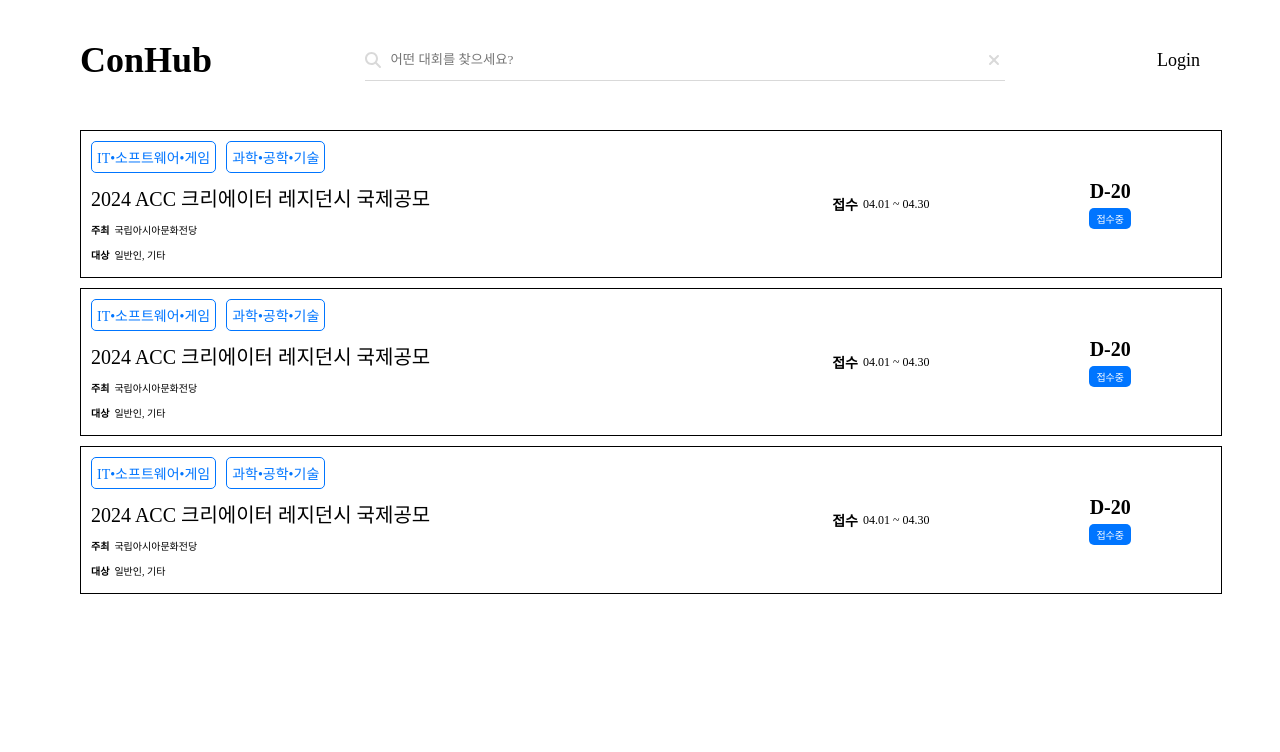
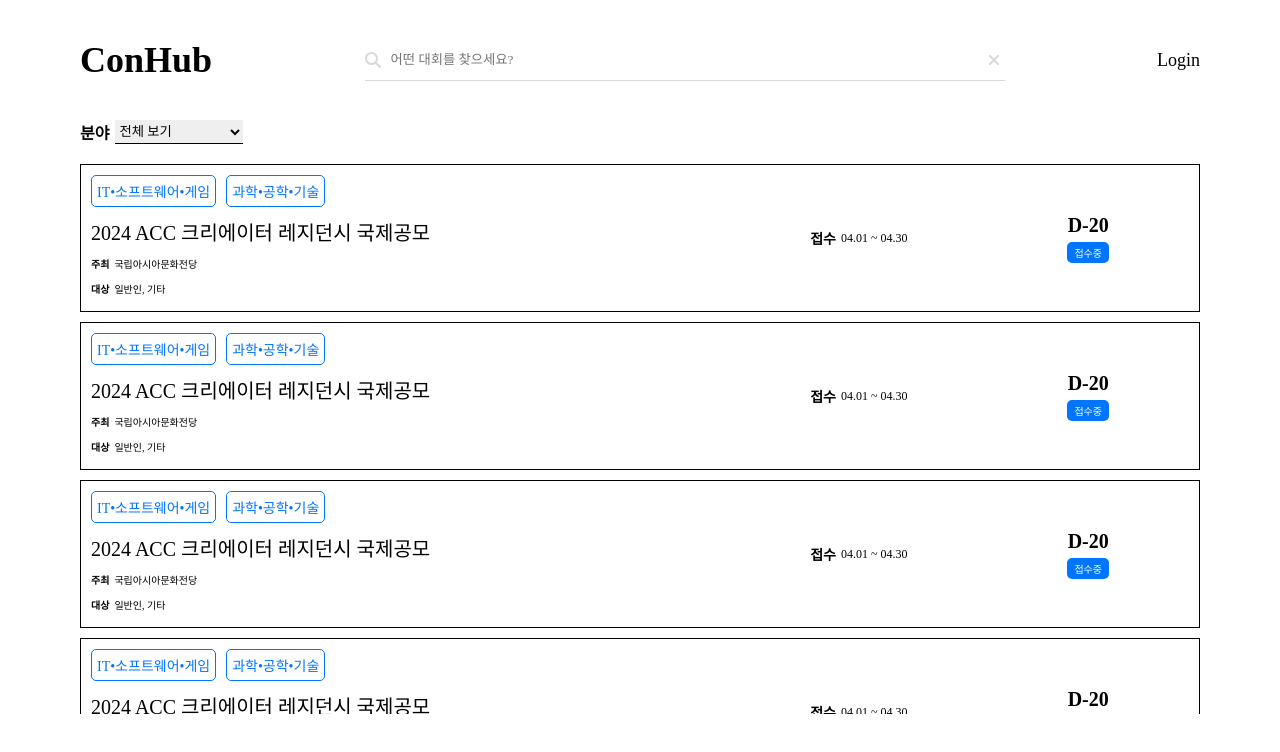
Before and after one commit to sunrin-programming-project/Frontend, a React (Vite) app: page / in a window 1280 px wide. Shown: the top 752 px of the page. Built offline with nearby package versions, Linux system fonts and the light colour scheme; a web font is replaced by a local one.

Commit message:
feat: Create main page

```diff
--- /dev/null
+++ b/src/components/Select.jsx
@@ -0,0 +1,22 @@
+import "../styles/select.scss";
+
+const Select = () => {
+  return (
+    <>
+      <div className="select">
+        <h6>분야</h6>
+        <select name="field" id="select">
+          <option value="all">전체 보기</option>
+          <option value="it">IT•소프트웨어•게임</option>
+          <option value="sience">과학•공학•기술</option>
+          <option value="sports">스포츠</option>
+          <option value="picture">사진</option>
+          <option value="art">그림•미술</option>
+          <option value="idea">아이디어•제안</option>
+        </select>
+      </div>
+    </>
+  );
+};
+
+export default Select;
--- a/src/pages/MainPage.jsx
+++ b/src/pages/MainPage.jsx
@@ -1,13 +1,15 @@
 import ContestItem from "../components/ContestItem.jsx";
+import Select from "../components/Select.jsx";
 
 const MainPage = () => {
   return (
     <>
       <div className="container">
-        {/* <div className="select">
-          <h6>분야</h6>
-        </div> */}
+        <Select />
         <div className="item">
+          <ContestItem />
+          <ContestItem />
+          <ContestItem />
           <ContestItem />
           <ContestItem />
           <ContestItem />
--- a/src/styles/contest.scss
+++ b/src/styles/contest.scss
@@ -1,5 +1,4 @@
 .box {
-  width: 100%;
   padding: 10px;
   margin: 10px 0;
   border: 1px solid black;
--- a/src/styles/global.scss
+++ b/src/styles/global.scss
@@ -13,4 +13,11 @@
 
 .container {
   padding: 0 80px;
+  .item {
+    height: 70vh;
+    overflow: scroll;
+    &::-webkit-scrollbar {
+      display: none;
+    }
+  }
 }
--- /dev/null
+++ b/src/styles/select.scss
@@ -0,0 +1,13 @@
+.select {
+  display: flex;
+  gap: 6px;
+  margin-bottom: 10px;
+  h6 {
+    font-size: 16px;
+  }
+  select {
+    outline: none;
+    border: none;
+    border-bottom: 1px solid black;
+  }
+}
```
